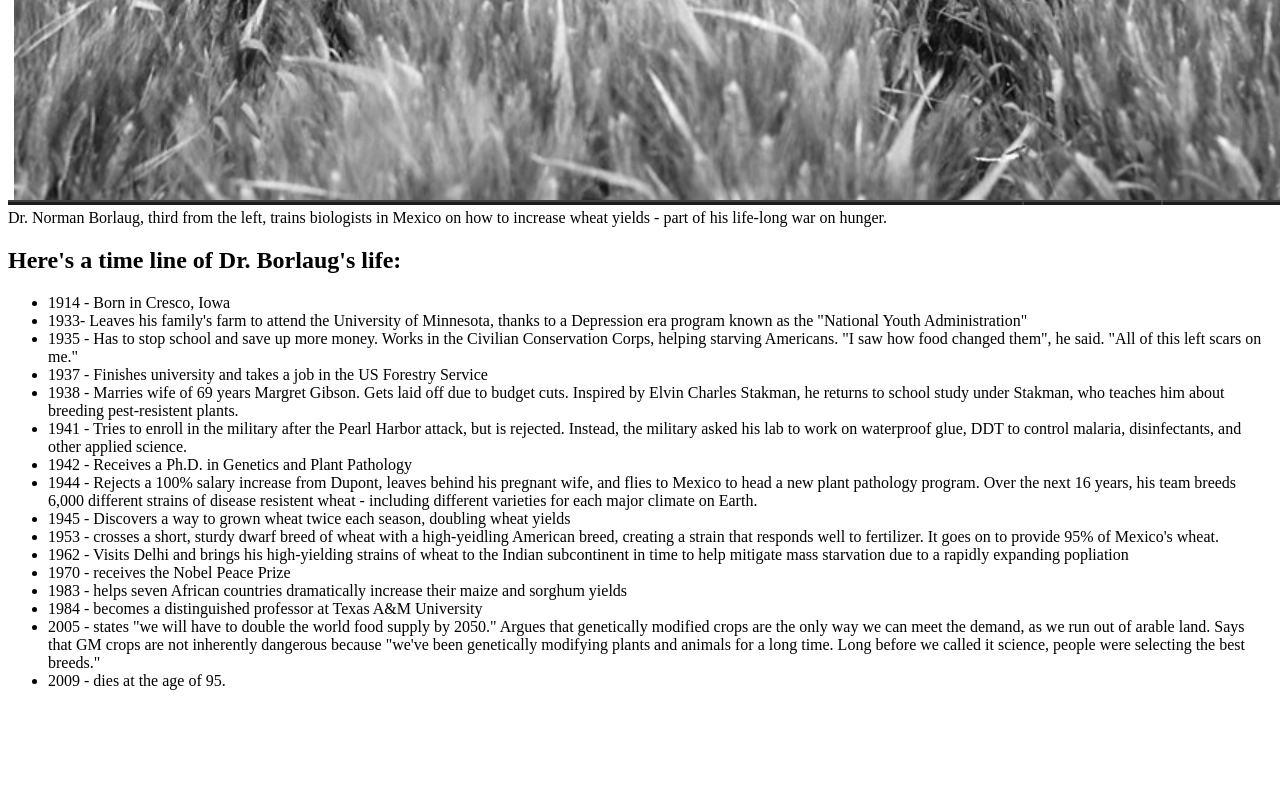
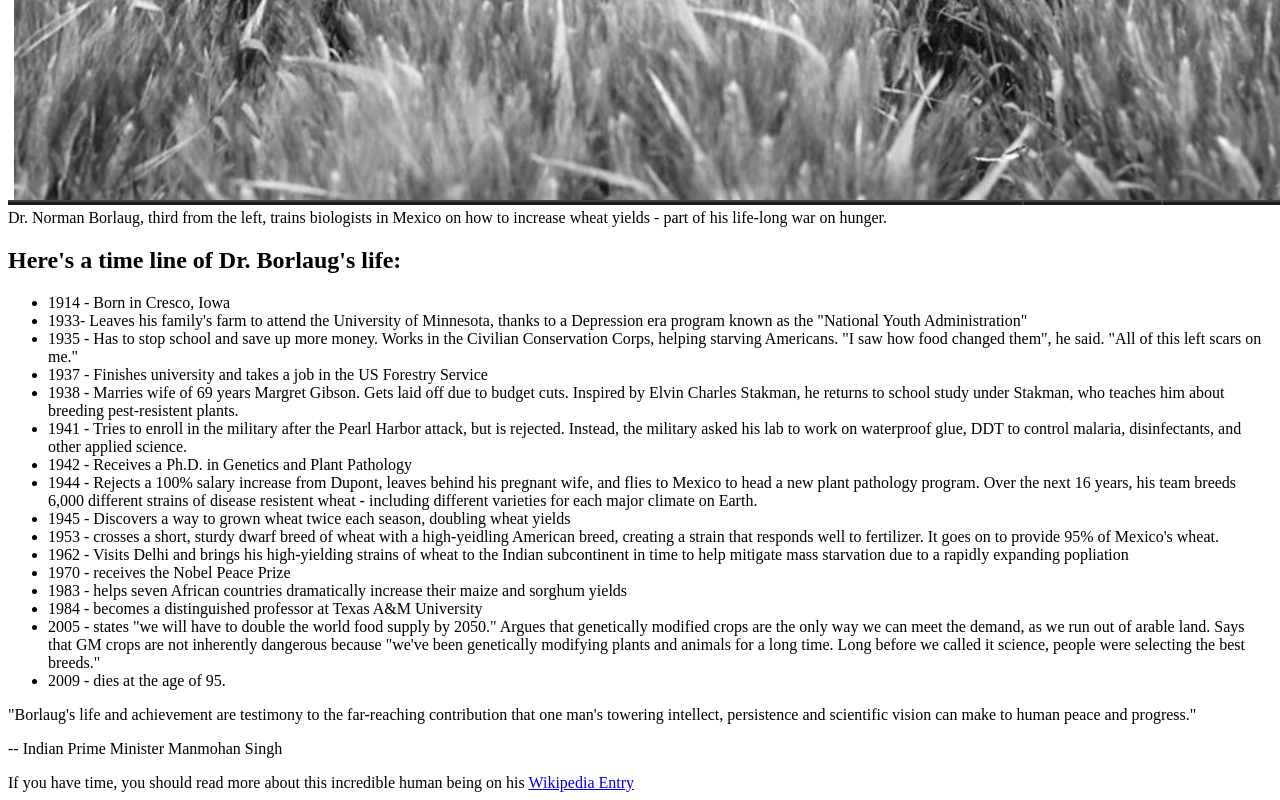
Before and after one commit to ICYEZAGATORE/Tribute-Page, a plain HTML site: page index.html in a window 1280 px wide. Shown: the part 789-1589 px from the top of the page. Before the commit the page ends 1495 px from the top, so only its background shows below. Drawn offline with Linux system fonts and the light colour scheme.

Commit message:
Finalising the HTML Part

```diff
--- a/index.html
+++ b/index.html
@@ -41,6 +41,20 @@
                 <li>2009 - dies at the age of 95.</li>
             </ul>
         </div>
+        <div>
+            <p>
+                "Borlaug's life and achievement are testimony to the far-reaching contribution that one man's towering intellect, persistence and scientific vision can make to human peace and progress."
+            </p>
+            <p>
+                -- Indian Prime Minister Manmohan Singh
+            </p>
+        </div>
+        <div>
+           <span id="tribute-link">
+            If you have time, you should read more about this incredible human being on his
+            <a href="https://en.wikipedia.org/wiki/Norman_Borlaug" target="blank">Wikipedia Entry</a>
+           </span>
+        </div>
     </main>
 </body>
 </html>
```
